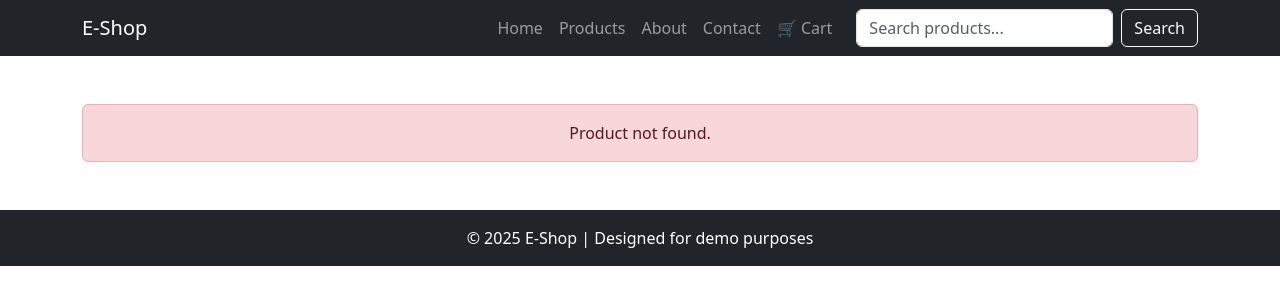
After one commit to novakamiii/web_app, a PHP site: page /product.php in a window 1280 px wide. The commit adds this page. Shown: the top 305 px of the page. Run offline with PHP 8.4, Linux system fonts and the light colour scheme; data comes from the database, SQL or seed files in the repository; data that the repository does not hold is empty; some libraries are stand-ins or nearby versions.

Commit message:
Added search bar, page for product details and page for search results. pa-bugfinx na lang ng iba thanks WHAHAHAHA

```diff
--- a/about.php
+++ b/about.php
@@ -32,6 +32,11 @@
                     <li class="nav-item"><a class="nav-link" href="cart.php">🛒 Cart</a></li>
                 </ul>
             </div>
+            <!-- Search Form -->
+                <form class="d-flex" action="search.php" method="GET">
+                    <input class="form-control me-2" type="search" name="q" placeholder="Search products..." aria-label="Search">
+                    <button class="btn btn-outline-light" type="submit">Search</button>
+                </form>
         </div>
     </nav>
 
--- a/cart.php
+++ b/cart.php
@@ -33,6 +33,11 @@ include "misc/cart_handler.php";
                     <li class="nav-item"><a class="nav-link active" href="cart.php">🛒 Cart</a></li>
                 </ul>
             </div>
+            <!-- Search Form -->
+                <form class="d-flex" action="search.php" method="GET">
+                    <input class="form-control me-2" type="search" name="q" placeholder="Search products..." aria-label="Search">
+                    <button class="btn btn-outline-light" type="submit">Search</button>
+                </form>
         </div>
     </nav>
 
--- a/contact.php
+++ b/contact.php
@@ -32,6 +32,11 @@
                     <li class="nav-item"><a class="nav-link" href="cart.php">🛒 Cart</a></li>
                 </ul>
             </div>
+            <!-- Search Form -->
+                <form class="d-flex" action="search.php" method="GET">
+                    <input class="form-control me-2" type="search" name="q" placeholder="Search products..." aria-label="Search">
+                    <button class="btn btn-outline-light" type="submit">Search</button>
+                </form>
         </div>
     </nav>
 
--- a/index.php
+++ b/index.php
@@ -32,6 +32,11 @@
                     <li class="nav-item"><a class="nav-link" href="cart.php">🛒 Cart</a></li>
                 </ul>
             </div>
+            <!-- Search Form -->
+                <form class="d-flex" action="search.php" method="GET">
+                    <input class="form-control me-2" type="search" name="q" placeholder="Search products..." aria-label="Search">
+                    <button class="btn btn-outline-light" type="submit">Search</button>
+                </form>
         </div>
     </nav>
 
--- a/misc/database.php
+++ b/misc/database.php
@@ -4,7 +4,7 @@
     $db_user = "root";
 
     #$db_pass = 'root'; //reizu
-    #$db_name = 'testphp' //reizu
+    #$db_name = 'testphp'; //reizu
 
     $db_pass = 'paulo'; //nova
     $db_name = "testPHP"; //nova
--- /dev/null
+++ b/product.php
@@ -0,0 +1,125 @@
+<?php
+    include "misc/database.php";
+
+    // Get product ID
+    $id = isset($_GET['id']) ? (int) $_GET['id'] : 0;
+
+    // Fetch product
+    $sql = "SELECT id, prod_name, price, stock, info FROM products WHERE id = $id LIMIT 1";
+    $result = mysqli_query($conn, $sql);
+    $product = mysqli_fetch_assoc($result);
+?>
+
+<!DOCTYPE html>
+<html lang="en">
+<head>
+    <meta charset="UTF-8">
+    <meta name="viewport" content="width=device-width, initial-scale=1.0">
+    <title><?php echo htmlspecialchars($product['prod_name']); ?> - E-Shop</title>
+    <link href="styles.css" rel="stylesheet">
+
+    <style>
+        .product-img-main {
+            width: 100%;
+            height: 400px;
+            object-fit: cover;
+        }
+        .product-thumb {
+            height: 100px;
+            object-fit: cover;
+            cursor: pointer;
+        }
+    </style>
+</head>
+<body>
+
+    <!-- NAVBAR -->
+    <nav class="navbar navbar-expand-lg navbar-dark bg-dark">
+        <div class="container">
+            <a class="navbar-brand" href="index.php">E-Shop</a>
+            <button class="navbar-toggler" type="button" data-bs-toggle="collapse" data-bs-target="#navbarNav">
+                <span class="navbar-toggler-icon"></span>
+            </button>
+
+            <div class="collapse navbar-collapse" id="navbarNav">
+                <ul class="navbar-nav ms-auto me-3">
+                    <li class="nav-item"><a class="nav-link" href="index.php">Home</a></li>
+                    <li class="nav-item"><a class="nav-link" href="products.php">Products</a></li>
+                    <li class="nav-item"><a class="nav-link" href="about.php">About</a></li>
+                    <li class="nav-item"><a class="nav-link" href="contact.php">Contact</a></li>
+                    <li class="nav-item"><a class="nav-link" href="cart.php">🛒 Cart</a></li>
+                </ul>
+            </div>
+            <!-- Search Form -->
+                <form class="d-flex" action="search.php" method="GET">
+                    <input class="form-control me-2" type="search" name="q" placeholder="Search products..." aria-label="Search">
+                    <button class="btn btn-outline-light" type="submit">Search</button>
+                </form>
+        </div>
+    </nav>
+
+    <!-- PRODUCT DETAIL -->
+    <div class="container my-5">
+        <?php if ($product): ?>
+            <div class="row">
+                <!-- Images -->
+                <div class="col-md-6">
+                    <img src="https://picsum.photos/600/400?random=<?php echo $product['id']; ?>"
+                         alt="<?php echo htmlspecialchars($product['prod_name']); ?>"
+                         class="product-img-main mb-3">
+
+                    <!-- Thumbnail previews -->
+                    <div class="d-flex gap-2">
+                        <img src="https://picsum.photos/200/100?random=<?php echo $product['id'] + 1; ?>" class="product-thumb">
+                        <img src="https://picsum.photos/200/100?random=<?php echo $product['id'] + 2; ?>" class="product-thumb">
+                        <img src="https://picsum.photos/200/100?random=<?php echo $product['id'] + 3; ?>" class="product-thumb">
+                    </div>
+                </div>
+
+                <!-- Info -->
+                <div class="col-md-6">
+                    <h1><?php echo htmlspecialchars($product['prod_name']); ?></h1>
+                    <p class="fs-4 fw-bold text-success">$<?php echo number_format($product['price'], 2); ?></p>
+                    <p class="text-muted">Stock: <?php echo $product['stock']; ?></p>
+                    <p><?php echo nl2br(htmlspecialchars($product['info'])); ?></p>
+
+                    <div class="d-flex gap-3 mt-3">
+                        <a href="cart.php?action=add&id=<?php echo $product['id']; ?>" class="btn btn-primary btn-lg">Add to Cart</a>
+                        <a href="checkout.php?id=<?php echo $product['id']; ?>" class="btn btn-success btn-lg">Buy Now</a>
+                    </div>
+                </div>
+            </div>
+
+            <!-- Reviews -->
+            <div class="mt-5">
+                <h3>Customer Reviews</h3>
+                <div class="card my-3">
+                    <div class="card-body">
+                        <h5 class="card-title">John Doe</h5>
+                        <p class="card-text">⭐⭐⭐⭐⭐</p>
+                        <p class="card-text">Excellent quality! Very satisfied with my purchase.</p>
+                    </div>
+                </div>
+                <div class="card my-3">
+                    <div class="card-body">
+                        <h5 class="card-title">Jane Smith</h5>
+                        <p class="card-text">⭐⭐⭐⭐</p>
+                        <p class="card-text">Great value for money. Would recommend!</p>
+                    </div>
+                </div>
+            </div>
+        <?php else: ?>
+            <div class="alert alert-danger text-center">Product not found.</div>
+        <?php endif; ?>
+    </div>
+
+    <!-- FOOTER -->
+    <footer class="bg-dark text-white text-center py-3">
+        <p class="mb-0">© 2025 E-Shop | Designed for demo purposes</p>
+    </footer>
+
+    <script src="bootstrap.bundle.min.js"></script>
+</body>
+</html>
+
+<?php mysqli_close($conn); ?>
--- a/products.php
+++ b/products.php
@@ -28,6 +28,11 @@
                     <li class="nav-item"><a class="nav-link" href="cart.php">🛒 Cart</a></li>
                 </ul>
             </div>
+            <!-- Search Form -->
+                <form class="d-flex" action="search.php" method="GET">
+                    <input class="form-control me-2" type="search" name="q" placeholder="Search products..." aria-label="Search">
+                    <button class="btn btn-outline-light" type="submit">Search</button>
+                </form>
         </div>
     </nav>
 
```
Also changed, not shown: search.php (added, +101 -0 lines).
